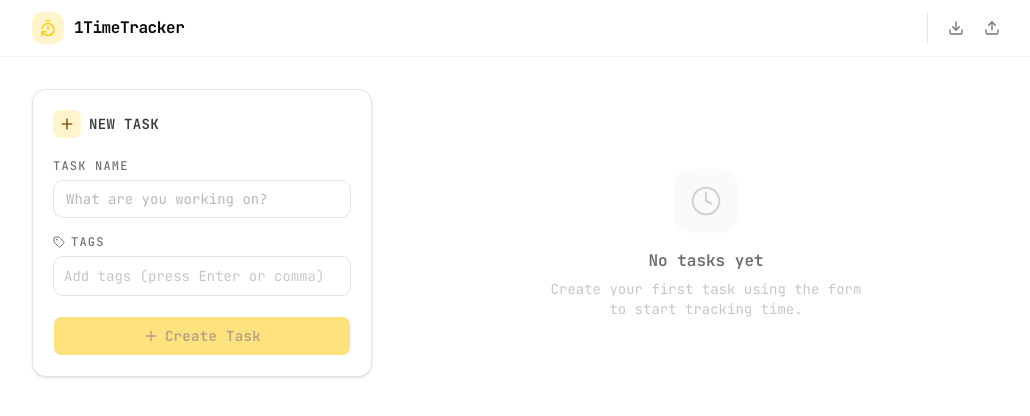
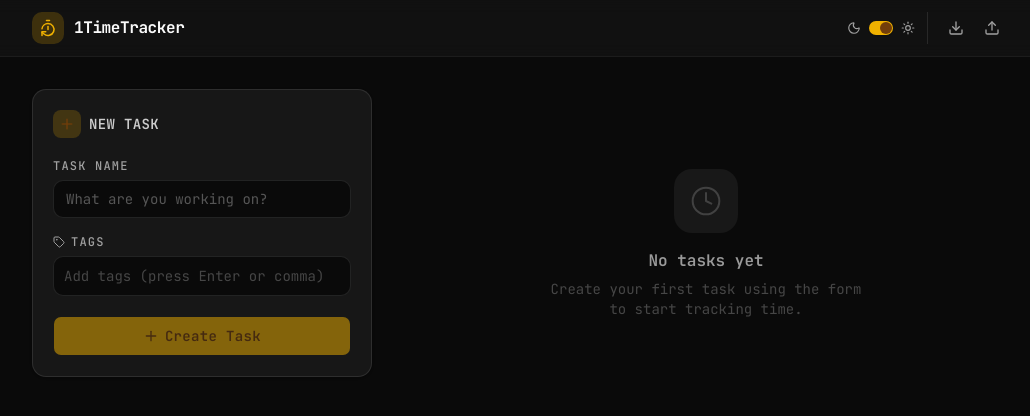
Before and after one commit to YoungMahesh/1-time-tracker, a Next.js app: page / in a window 1280 px wide. Shown: the top 416 px of the page, without its empty margins (120-1150 px from the left). Built offline with nearby package versions, Linux system fonts and the light colour scheme.

Commit message:
add night-mode

```diff
--- a/app/layout.tsx
+++ b/app/layout.tsx
@@ -70,6 +70,22 @@ export default function RootLayout({
     >
       <head>
         <Script
+          id="theme-initialization"
+          strategy="beforeInteractive"
+          dangerouslySetInnerHTML={{
+            __html: `
+              (function() {
+                var theme = localStorage.getItem('theme');
+                if (theme === 'light') {
+                  document.documentElement.classList.remove('dark');
+                } else {
+                  document.documentElement.classList.add('dark');
+                }
+              })();
+            `,
+          }}
+        />
+        <Script
           id="service-worker-registration"
           strategy="afterInteractive"
           dangerouslySetInnerHTML={{
--- a/app/page.tsx
+++ b/app/page.tsx
@@ -2,6 +2,7 @@
 
 import { useState, useEffect, useCallback } from "react";
 import { Clock, Layers, TimerReset, Download, Upload } from "lucide-react";
+import { ThemeToggle } from "@/components/theme-toggle";
 import { AnimatePresence, motion } from "framer-motion";
 import { TaskForm } from "@/components/task-form";
 import { TaskCard } from "@/components/task-card";
@@ -204,6 +205,7 @@ export default function Home() {
                 {runningCount} running
               </div>
             )}
+            <ThemeToggle />
             <div className="flex items-center gap-1 border-l border-border pl-3">
               <button
                 onClick={handleExport}
--- /dev/null
+++ b/components/theme-toggle.tsx
@@ -0,0 +1,36 @@
+"use client";
+
+import { useEffect, useState } from "react";
+import { Moon, Sun } from "lucide-react";
+import { Switch } from "@/components/ui/switch";
+
+const STORAGE_KEY = "theme";
+
+export function ThemeToggle() {
+  const [isDark, setIsDark] = useState(() => {
+    if (typeof window === "undefined") return true;
+    return localStorage.getItem(STORAGE_KEY) !== "light";
+  });
+
+  useEffect(() => {
+    if (isDark) {
+      document.documentElement.classList.add("dark");
+    } else {
+      document.documentElement.classList.remove("dark");
+    }
+    localStorage.setItem(STORAGE_KEY, isDark ? "dark" : "light");
+  }, [isDark]);
+
+  return (
+    <div className="flex items-center gap-2">
+      <Moon className="size-3.5 text-muted-foreground" />
+      <Switch
+        checked={isDark}
+        onCheckedChange={setIsDark}
+        size="sm"
+        aria-label="Toggle dark mode"
+      />
+      <Sun className="size-3.5 text-muted-foreground" />
+    </div>
+  );
+}
--- /dev/null
+++ b/components/ui/switch.tsx
@@ -0,0 +1,32 @@
+"use client"
+
+import { Switch as SwitchPrimitive } from "@base-ui/react/switch"
+
+import { cn } from "@/lib/utils"
+
+function Switch({
+  className,
+  size = "default",
+  ...props
+}: SwitchPrimitive.Root.Props & {
+  size?: "sm" | "default"
+}) {
+  return (
+    <SwitchPrimitive.Root
+      data-slot="switch"
+      data-size={size}
+      className={cn(
+        "peer group/switch relative inline-flex shrink-0 items-center rounded-full border border-transparent shadow-xs transition-all outline-none after:absolute after:-inset-x-3 after:-inset-y-2 focus-visible:border-ring focus-visible:ring-3 focus-visible:ring-ring/50 aria-invalid:border-destructive aria-invalid:ring-3 aria-invalid:ring-destructive/20 data-[size=default]:h-[18.4px] data-[size=default]:w-[32px] data-[size=sm]:h-[14px] data-[size=sm]:w-[24px] dark:aria-invalid:border-destructive/50 dark:aria-invalid:ring-destructive/40 data-checked:bg-primary data-unchecked:bg-input dark:data-unchecked:bg-input/80 data-disabled:cursor-not-allowed data-disabled:opacity-50",
+        className
+      )}
+      {...props}
+    >
+      <SwitchPrimitive.Thumb
+        data-slot="switch-thumb"
+        className="pointer-events-none block rounded-full bg-background ring-0 transition-transform group-data-[size=default]/switch:size-4 group-data-[size=sm]/switch:size-3 group-data-[size=default]/switch:data-checked:translate-x-[calc(100%-2px)] group-data-[size=sm]/switch:data-checked:translate-x-[calc(100%-2px)] dark:data-checked:bg-primary-foreground group-data-[size=default]/switch:data-unchecked:translate-x-0 group-data-[size=sm]/switch:data-unchecked:translate-x-0 dark:data-unchecked:bg-foreground"
+      />
+    </SwitchPrimitive.Root>
+  )
+}
+
+export { Switch }
```
